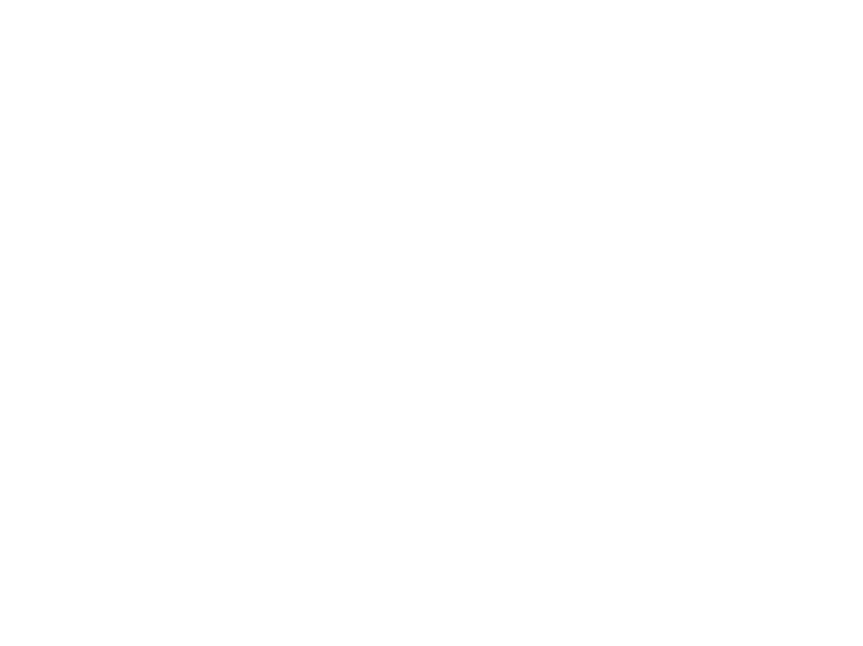
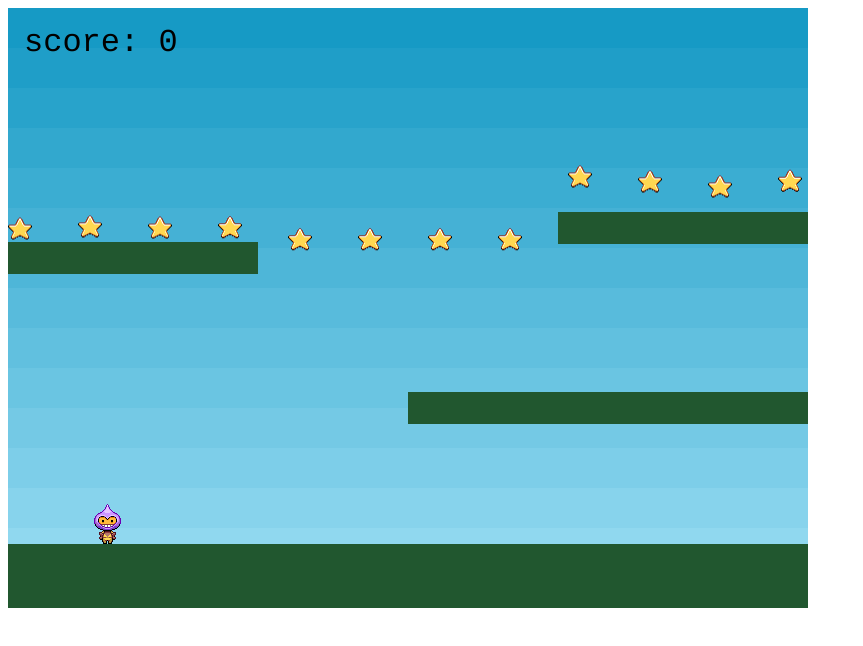
Before and after one commit to edurossi/phaser-example, a website with bundled scripts: page public/index.html in a window 1280 px wide. Shown: the whole page, without its empty margins (0-863 px from the left). Built offline with nearby package versions, Linux system fonts and the light colour scheme; animation ran at ten frames a second.

Commit message:
Phaser configured

```diff
--- a/package.json
+++ b/package.json
@@ -12,9 +12,11 @@
   "devDependencies": {
     "@babel/core": "^7.5.5",
     "@babel/preset-env": "^7.5.5",
+    "phaser": "^3.18.1",
     "rollup": "^1.18.0",
     "rollup-plugin-babel": "^4.3.3",
     "rollup-plugin-commonjs": "^10.0.1",
+    "rollup-plugin-copy": "^3.1.0",
     "rollup-plugin-node-resolve": "^5.2.0"
   }
 }
--- a/public/index.html
+++ b/public/index.html
@@ -5,7 +5,10 @@
     <title>Game Example</title>
   </head>
 
-  <body></body>
+  <body>
+    <div id="game"></div>
+  </body>
 
-  <script src="main.min.js"></script>
+  <script src="js/phaser.js"></script>
+  <script src="js/main.js"></script>
 </html>
--- a/rollup.config.js
+++ b/rollup.config.js
@@ -1,15 +1,23 @@
 import babel from "rollup-plugin-babel";
 import resolve from "rollup-plugin-node-resolve";
 import commonjs from "rollup-plugin-commonjs";
+import copy from "rollup-plugin-copy";
 
 export default {
   input: "./src/main.js",
   output: {
     sourcemap: true,
     inputSourceMap: true,
-    file: "./public/main.min.js",
+    file: "./public/js/main.js",
     format: "iife",
     name: "bundle",
+    globals: {
+      phaser: "Phaser",
+    },
+  },
+  external: ["phaser"],
+  watch: {
+    include: "src/**",
   },
   plugins: [
     babel({
@@ -17,5 +25,8 @@ export default {
     }),
     resolve(),
     commonjs(),
+    copy({
+      targets: [{ src: "node_modules/phaser/dist/phaser.js", dest: "public/js/" }],
+    }),
   ],
 };
--- a/src/main.js
+++ b/src/main.js
@@ -1,3 +1,173 @@
-import sayHello from './test';
+import Phaser from "phaser";
 
-sayHello('Hello from Rollup');
+var config = {
+  type: Phaser.AUTO,
+  width: 800,
+  height: 600,
+  physics: {
+    default: "arcade",
+    arcade: {
+      gravity: { y: 300 },
+      debug: false,
+    },
+  },
+  parent: "game",
+  scene: {
+    preload: preload,
+    create: create,
+    update: update,
+  },
+};
+
+var player;
+var stars;
+var bombs;
+var platforms;
+var cursors;
+var score = 0;
+var gameOver = false;
+var scoreText;
+
+var game = new Phaser.Game(config);
+
+function preload() {
+  this.load.image("sky", "assets/sky.png");
+  this.load.image("ground", "assets/platform.png");
+  this.load.image("star", "assets/star.png");
+  this.load.image("bomb", "assets/bomb.png");
+  this.load.spritesheet("dude", "assets/dude.png", { frameWidth: 32, frameHeight: 48 });
+}
+
+function create() {
+  //  A simple background for our game
+  this.add.image(400, 300, "sky");
+
+  //  The platforms group contains the ground and the 2 ledges we can jump on
+  platforms = this.physics.add.staticGroup();
+
+  //  Here we create the ground.
+  //  Scale it to fit the width of the game (the original sprite is 400x32 in size)
+  platforms
+    .create(400, 568, "ground")
+    .setScale(2)
+    .refreshBody();
+
+  //  Now let's create some ledges
+  platforms.create(600, 400, "ground");
+  platforms.create(50, 250, "ground");
+  platforms.create(750, 220, "ground");
+
+  // The player and its settings
+  player = this.physics.add.sprite(100, 450, "dude");
+
+  //  Player physics properties. Give the little guy a slight bounce.
+  player.setBounce(0.2);
+  player.setCollideWorldBounds(true);
+
+  //  Our player animations, turning, walking left and walking right.
+  this.anims.create({
+    key: "left",
+    frames: this.anims.generateFrameNumbers("dude", { start: 0, end: 3 }),
+    frameRate: 10,
+    repeat: -1,
+  });
+
+  this.anims.create({
+    key: "turn",
+    frames: [{ key: "dude", frame: 4 }],
+    frameRate: 20,
+  });
+
+  this.anims.create({
+    key: "right",
+    frames: this.anims.generateFrameNumbers("dude", { start: 5, end: 8 }),
+    frameRate: 10,
+    repeat: -1,
+  });
+
+  //  Input Events
+  cursors = this.input.keyboard.createCursorKeys();
+
+  //  Some stars to collect, 12 in total, evenly spaced 70 pixels apart along the x axis
+  stars = this.physics.add.group({
+    key: "star",
+    repeat: 11,
+    setXY: { x: 12, y: 0, stepX: 70 },
+  });
+
+  stars.children.iterate(function(child) {
+    //  Give each star a slightly different bounce
+    child.setBounceY(Phaser.Math.FloatBetween(0.4, 0.8));
+  });
+
+  bombs = this.physics.add.group();
+
+  //  The score
+  scoreText = this.add.text(16, 16, "score: 0", { fontSize: "32px", fill: "#000" });
+
+  //  Collide the player and the stars with the platforms
+  this.physics.add.collider(player, platforms);
+  this.physics.add.collider(stars, platforms);
+  this.physics.add.collider(bombs, platforms);
+
+  //  Checks to see if the player overlaps with any of the stars, if he does call the collectStar function
+  this.physics.add.overlap(player, stars, collectStar, null, this);
+
+  this.physics.add.collider(player, bombs, hitBomb, null, this);
+}
+
+function update() {
+  if (gameOver) {
+    return;
+  }
+
+  if (cursors.left.isDown) {
+    player.setVelocityX(-160);
+
+    player.anims.play("left", true);
+  } else if (cursors.right.isDown) {
+    player.setVelocityX(160);
+
+    player.anims.play("right", true);
+  } else {
+    player.setVelocityX(0);
+
+    player.anims.play("turn");
+  }
+
+  if (cursors.up.isDown && player.body.touching.down) {
+    player.setVelocityY(-330);
+  }
+}
+
+function collectStar(player, star) {
+  star.disableBody(true, true);
+
+  //  Add and update the score
+  score += 10;
+  scoreText.setText("Score: " + score);
+
+  if (stars.countActive(true) === 0) {
+    //  A new batch of stars to collect
+    stars.children.iterate(function(child) {
+      child.enableBody(true, child.x, 0, true, true);
+    });
+
+    var x = player.x < 400 ? Phaser.Math.Between(400, 800) : Phaser.Math.Between(0, 400);
+
+    var bomb = bombs.create(x, 16, "bomb");
+    bomb.setBounce(1);
+    bomb.setCollideWorldBounds(true);
+    bomb.setVelocity(Phaser.Math.Between(-200, 200), 20);
+  }
+}
+
+function hitBomb(player, bomb) {
+  this.physics.pause();
+
+  player.setTint(0xff0000);
+
+  player.anims.play("turn");
+
+  gameOver = true;
+}
--- a/src/test.js
+++ /dev/null
@@ -1,5 +0,0 @@
-const sayHello = (message) => {
-    console.log(message);
-}
-
-export default sayHello;
```
Also changed, not shown: public/assets/bomb.png (added), public/assets/dude.png (added), public/assets/platform.png (added), public/assets/sky.png (added), public/assets/star.png (added), 2 other files.
